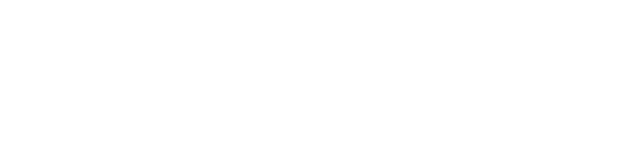
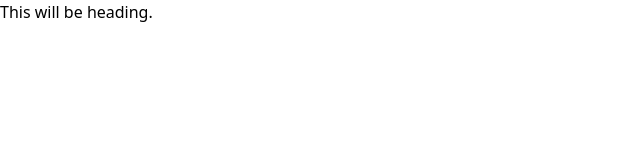
Before and after one commit to iotty/blog-project, a Gatsby site: page / in a window 1280 px wide. Shown: the whole page, without its empty margins (0-640 px from the left). Built offline with nearby package versions, Linux system fonts and the light colour scheme; Gatsby itself is replaced by a stand-in of ours.

Commit message:
add font inter

```diff
--- a/gatsby-browser.js
+++ b/gatsby-browser.js
@@ -1 +1,2 @@
 import './src/styles/global.css'
+import '@fontsource/inter'
--- a/package.json
+++ b/package.json
@@ -15,6 +15,7 @@
     "clean": "gatsby clean"
   },
   "dependencies": {
+    "@fontsource/inter": "^4.5.0",
     "@mdx-js/mdx": "^1.6.22",
     "@mdx-js/react": "^1.6.22",
     "gatsby": "^3.10.1",
--- a/src/pages/index.js
+++ b/src/pages/index.js
@@ -1,10 +1,16 @@
 import * as React from "react"
 import Seo from '../components/seo'
+import ContainerPadding from '../components/containerPadding'
 
 
 const IndexPage = () => {
   return (
+    <div>
     <Seo title='Homepage' />
+
+      <h1>This will be heading.</h1>
+
+    </div>
   )
 }
 
--- a/tailwind.config.js
+++ b/tailwind.config.js
@@ -2,7 +2,11 @@ module.exports = {
   purge: ['./src/**/*.{js,jsx,ts,tsx}'],
   darkMode: false, // or 'media' or 'class'
   theme: {
-    extend: {},
+    extend: {
+      fontFamily: {
+        sans : ['InterVariable', 'ui-sans-serif', 'system-ui', '-apple-system', 'BlinkMacSystemFont', 'Segoe UI', 'Roboto'],
+      },
+    },
   },
   variants: {
     extend: {},
```
Also changed, not shown: src/components/nav.js (added), 1 other file.
